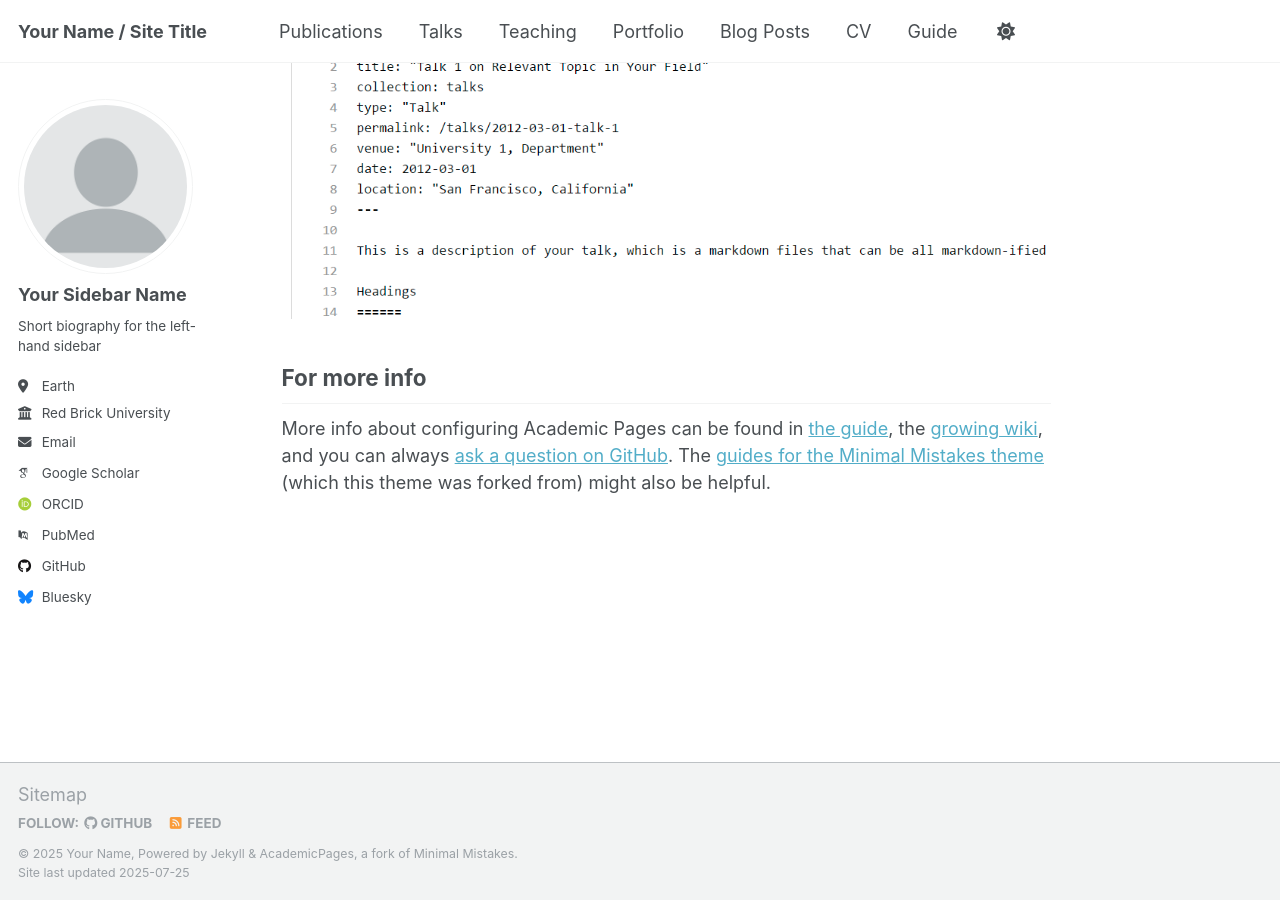
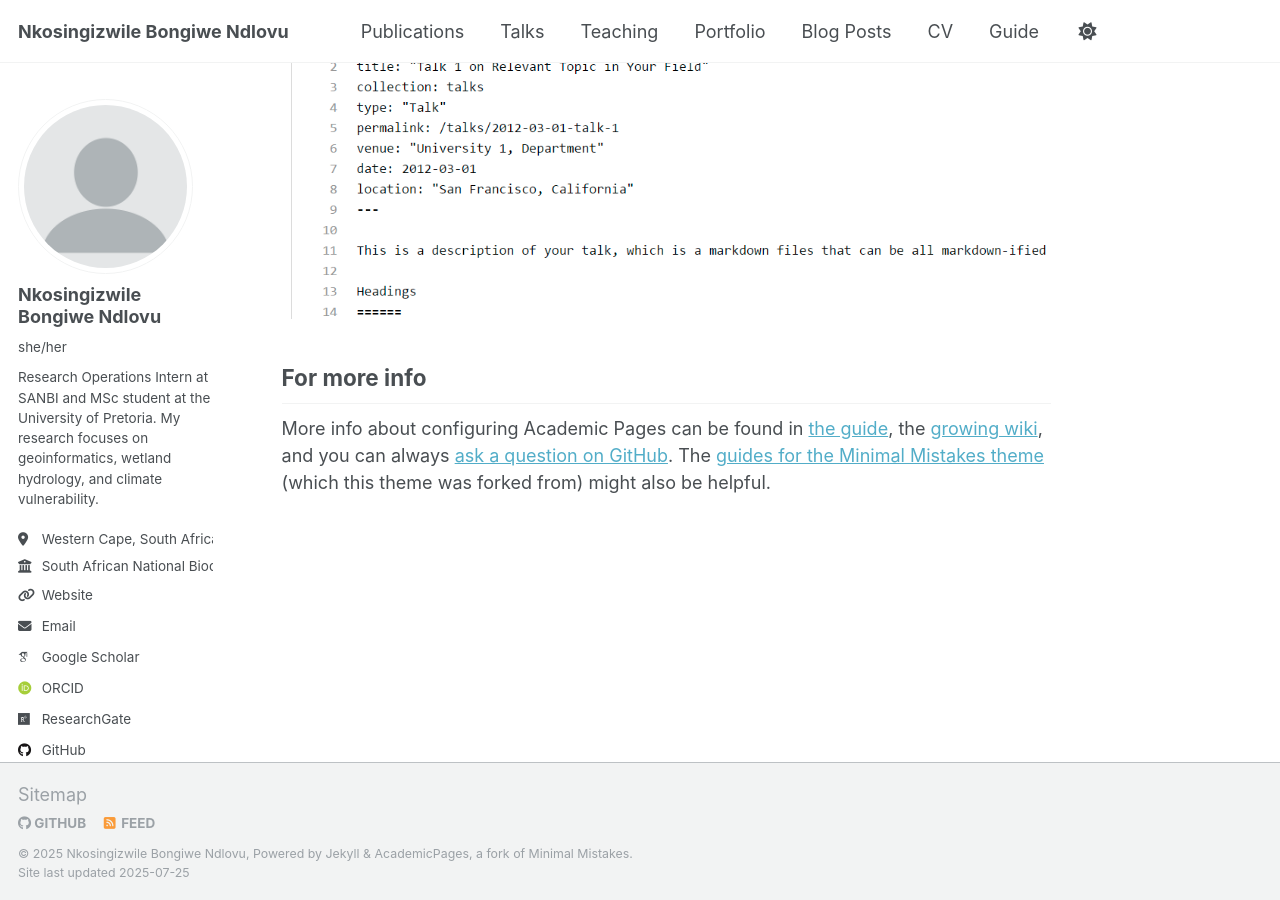
Before and after one commit to Nkosizwi/NB-Ndlovu.github.io, a Jekyll site: the page built from _pages/about.md, in a window 1280 px wide and 900 px high, scrolled down 2880 px. Built offline with Jekyll 4.4.1, drawn with Linux system fonts in a browser that asks for light colours; some web fonts are replaced; a script that is not in the unit is left out.

Commit message:
Update _config.yml

```diff
--- a/_config.yml
+++ b/_config.yml
@@ -7,15 +7,15 @@
 # server process.
 
 # Basic Site Settings
-locale                   : "en-US"
+locale                   : "en-ZA"
 site_theme               : "default"
-title                    : "Your Name / Site Title"
-title_separator          : "-"
-name                     : &name "Your Name"
-description              : &description "personal description"
-url                      : https://academicpages.github.io # the base hostname & protocol for your site e.g. "https://[your GitHub username].github.io" or if you already have some other page hosted on Github then use "https://[your GitHub username].github.io/[Your Repo Name]"
-baseurl                  : "" # the subpath of your site, e.g. "/blog"
-repository               : "academicpages/academicpages.github.io"
+title: "Nkosingizwile Bongiwe Ndlovu"
+name: &name "Nkosingizwile Bongiwe Ndlovu"
+description: &description "Research Operations Intern at SANBI and MSc Student at the University of Pretoria, specializing in geoinformatics, wetland hydrology, remote sensing, and climate vulnerability"
+url: "https://Nkosizwi.github.io"
+baseurl: "/NB-Ndlovu.github.io"
+repository: "Nkosizwi/NB-Ndlovu.github.io"
+
 
 # Site Author - The following control what appear as part of the author content on the side bar.
 #               If a field is blank the icon and link will not appear, otherwise it will be shown.
@@ -23,59 +23,26 @@ repository               : "academicpages/academicpages.github.io"
 author:
   # Biographic information
   avatar           : "profile.png"
-  name             : "Your Sidebar Name"
-  pronouns         : # example: "she/her"
-  bio              : "Short biography for the left-hand sidebar"
-  location         : "Earth"
-  employer         : "Red Brick University"
-  uri              : # URL
-  email            : "none@example.org"
+  name             : "Nkosingizwile Bongiwe Ndlovu"
+  pronouns         : "she/her"
+  bio              : "Research Operations Intern at SANBI and MSc student at the University of Pretoria. My research focuses on geoinformatics, wetland hydrology, and climate vulnerability."
+  location         : "Western Cape, South Africa"
+  employer         : "South African National Biodiversity Insitute"
+  uri              : "https://Nkosizwi.github.io/NB-Ndlovu.github.io"
+  email            : "nk.ndlovu@sanbi.org.za"
 
   # Academic websites
   academia         : # URL
-  arxiv            : # URL - Update with the correct link to your profile
   googlescholar    : "https://scholar.google.com/citations?user=PS_CX0AAAAAJ"
-  impactstory      : # URL
-  orcid            : "http://orcid.org/yourorcidurl"
-  semantic         : # URL
-  pubmed           : "https://www.ncbi.nlm.nih.gov/pubmed/?term=john+snow"
-  researchgate     : # URL
+  orcid            : "https://orcid.org/0000-0003-3357-3473"
+  researchgate     : "https://www.researchgate.net/profile/Nkosingizwile-Bongiwe-Ndlovu-2"
   scopus           : # URL
 
   # Repositories and software development
-  bitbucket        : # Username - Update with your username on the site
-  codepen          : # Username
-  dribbble         : # Username
   github           : "academicpages"
-  kaggle           : # Username
-  stackoverflow    : # User number or user number and name (i.e., use "1" or "1/jeff-atwood")
 
   # Social media
-  artstation       : # Username
-  bluesky          : "bsky.app" # Replace this with you Bluesky username
-  facebook         : # Username
-  flickr           : # Username
-  foursquare       : # Username
-  goodreads        : # Username
-  google_plus      : # Username
-  keybase          : # Username
-  instagram        : # Username
-  lastfm           : # Username
-  linkedin         : # Username
-  mastodon         : # URL
-  medium           : # URL
-  pinterest        : # Username
-  soundcloud       : # Username
-  steam            : # Username
-  telegram         : # URL
-  tumblr           : # Username
-  twitter          : # Username for X / Twitter
-  vine             : # Username
-  weibo            : # Username
-  wikipedia        : # Username
-  xing             : # Username
-  youtube          : # Username
-  zhihu            : # Username
+  linkedin         : "https://za.linkedin.com/in/nkosingizwile-ndlovu-96a1aa108"
 
 # Publication Category - The following the list of publication categories and their headings
 publication_category:
```
